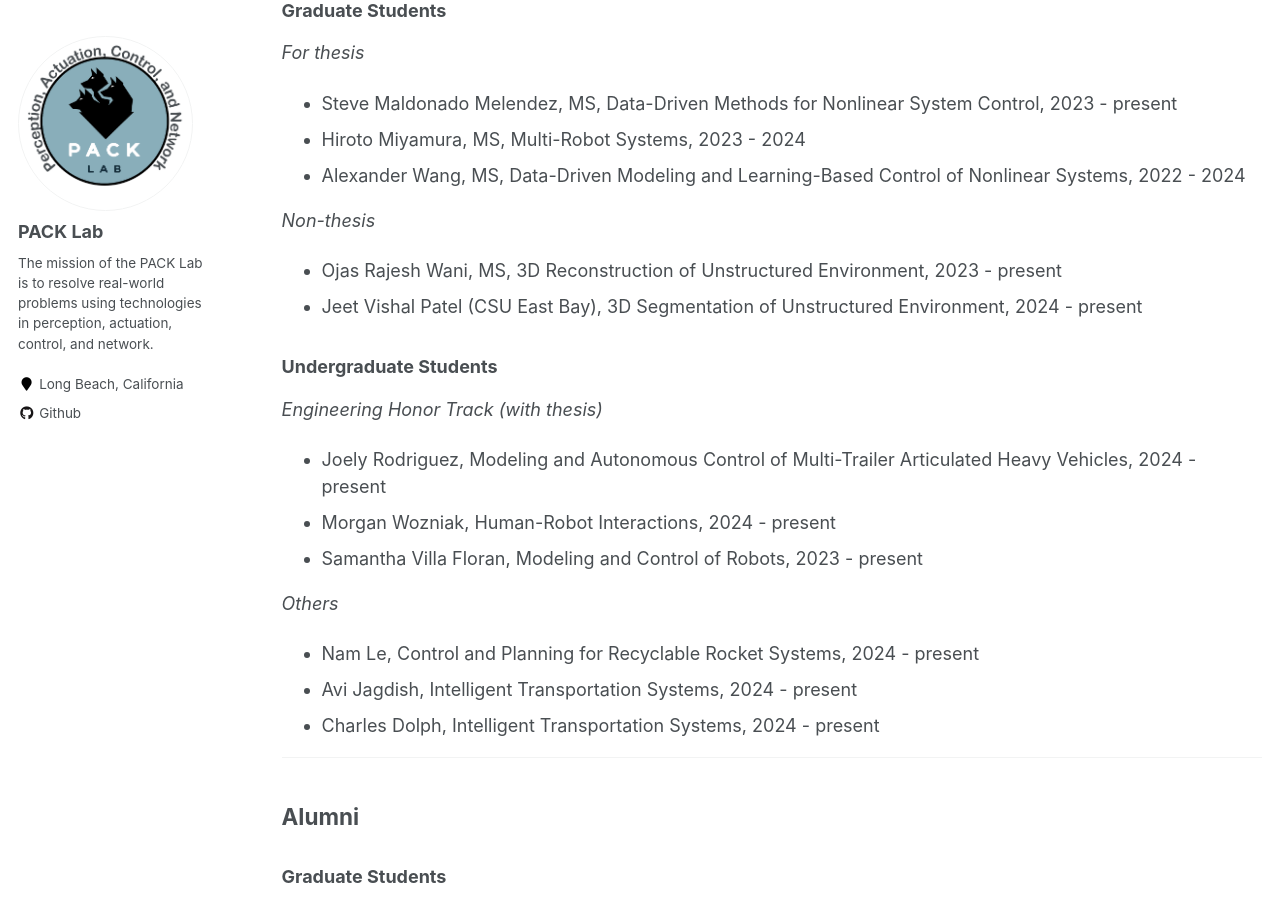
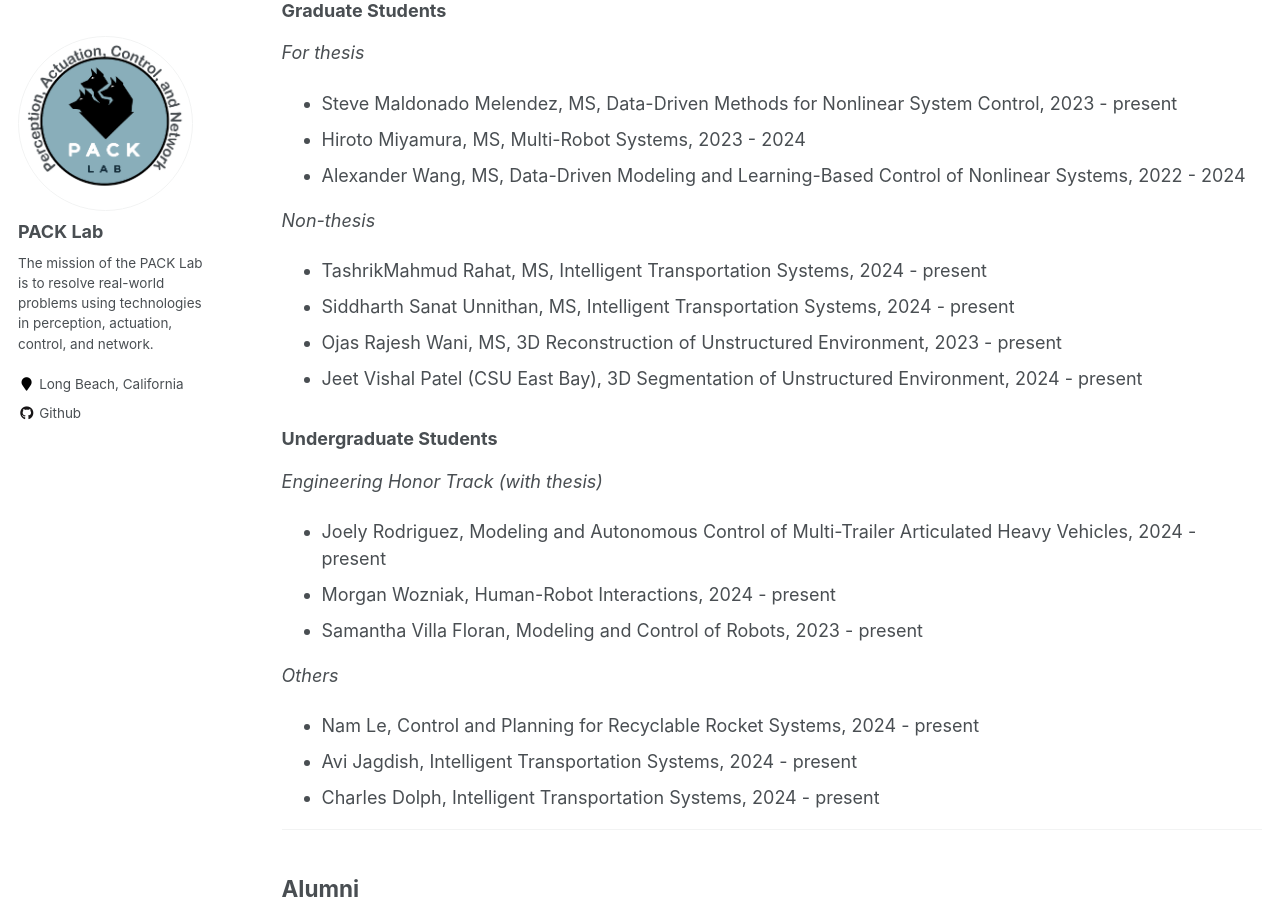
Before and after one commit to pack-lab/pack-lab.github.io, a Jekyll site: the page built from _pages/members.md, in a window 1280 px wide and 900 px high, scrolled down 357 px. Built offline with Jekyll 4.4.1, drawn with Linux system fonts in a browser that asks for light colours.

Commit message:
Update members.md

```diff
--- a/_pages/members.md
+++ b/_pages/members.md
@@ -20,6 +20,8 @@ author_profile: true
 
 *Non-thesis*
 
+* TashrikMahmud Rahat, MS, Intelligent Transportation Systems, 2024 - present
+* Siddharth Sanat Unnithan, MS, Intelligent Transportation Systems, 2024 - present
 * Ojas Rajesh Wani, MS, 3D Reconstruction of Unstructured Environment, 2023 - present
 * Jeet Vishal Patel (CSU East Bay), 3D Segmentation of Unstructured Environment, 2024 - present
 
```
